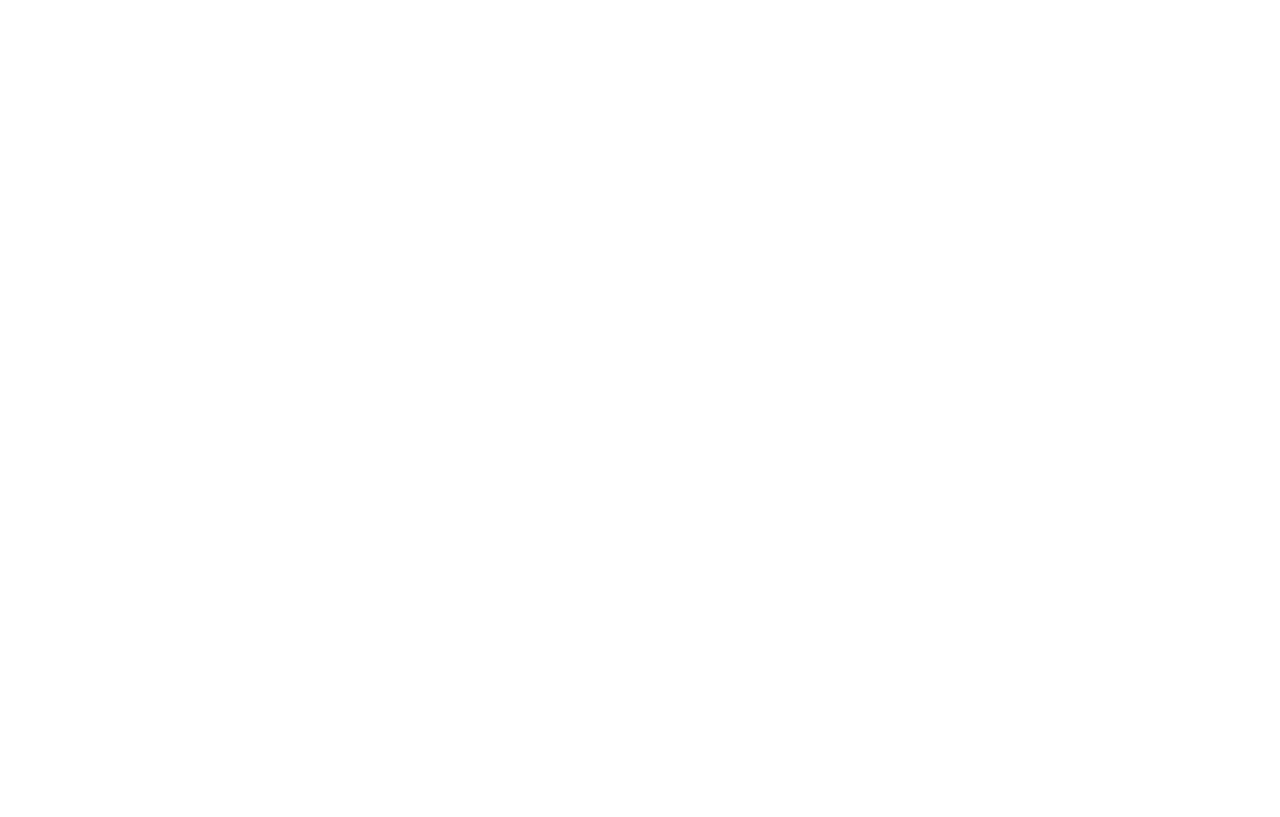
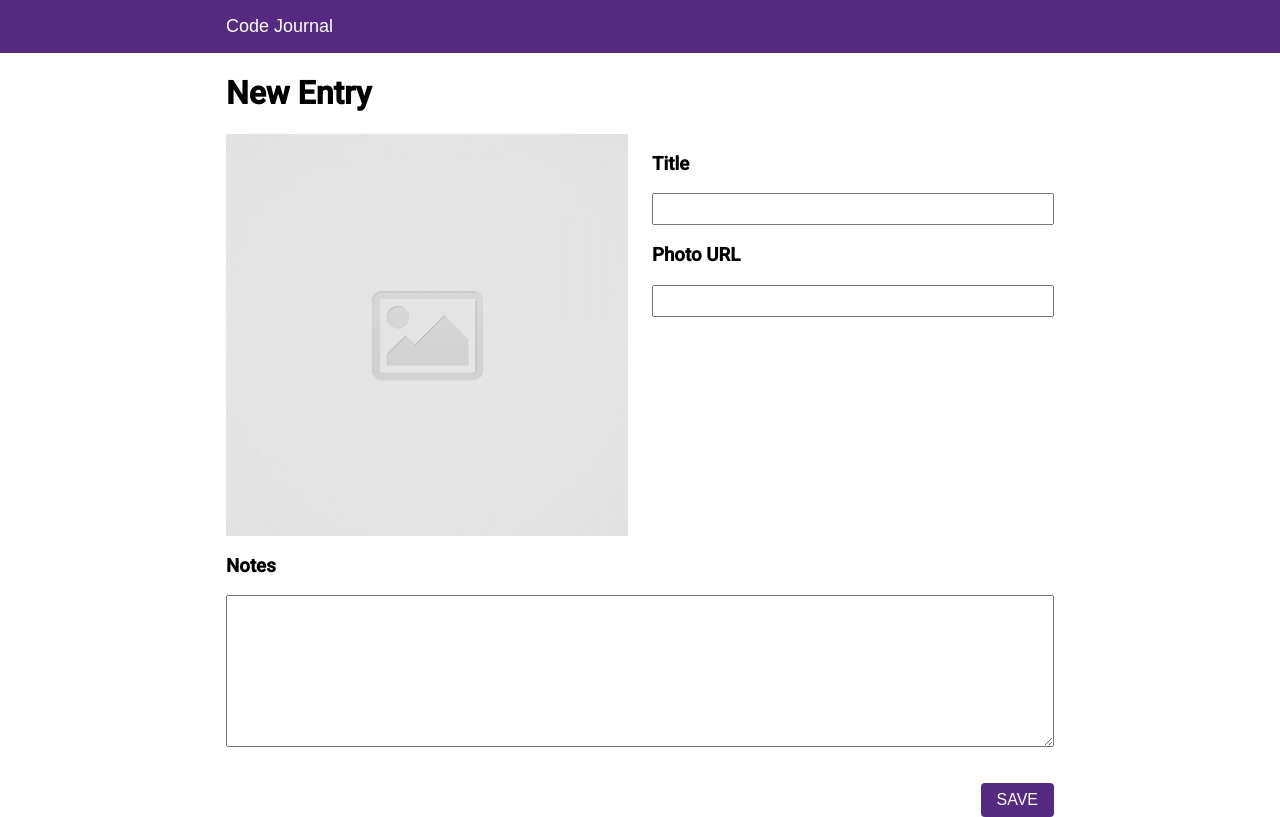
Before and after one commit to SharjeelSIqbal/code-journal, a website: page index.html in a window 1280 px wide. Drawn offline with Linux system fonts and the light colour scheme.

Commit message:
In progress, making final adjustments to styling in css and giving detail to areas that have been overlooked.

```diff
--- a/css/styles.css
+++ b/css/styles.css
@@ -0,0 +1,68 @@
+body {
+  margin: 0 auto;
+}
+
+header {
+  padding: 1rem 0 1rem;
+  color: white;
+  font-size: 18px;
+}
+
+.color-scheme {
+  background-color: #552b81;
+  color: white;
+}
+
+.justify-start {
+  justify-content: start;
+}
+
+.justify-between {
+  justify-content: space-between;
+}
+
+.save-button {
+  margin: 2rem 0 0;
+  padding: 0.5rem 1rem;
+  border: none;
+  border-radius: 0.25rem;
+  font-size: 16px;
+  font-weight: normal;
+}
+
+.sans-serif {
+  font-family: sans-serif;
+}
+
+.input-font-size {
+  font-size: 16;
+}
+
+.title-form {
+  font-family: "Roboto", sans-serif;
+}
+
+.title-inputs-height {
+  height: 2rem;
+}
+
+.input-radius {
+  border-radius: 0.8rem;
+}
+
+.justify-end {
+  justify-content: flex-end;
+}
+
+.margin-header {
+  margin: 1rem 0 1rem;
+}
+
+input:focus,
+#entry-notes:focus {
+  outline-color: #552b81;
+}
+
+.square-image {
+  max-height: 426px;
+}
--- a/index.html
+++ b/index.html
@@ -10,14 +10,43 @@
     crossorigin="anonymous"
     href="https://cdnjs.cloudflare.com/ajax/libs/font-awesome/5.14.0/css/all.min.css"
     integrity="sha512-1PKOgIY59xJ8Co8+NE6FZ+LOAZKjy+KY8iq0G4B3CyeY6wYHN3yt9PW0XpSriVlkMXe40PTKnXrLnZ9+fkDaog==">
+    <link href="https://fonts.googleapis.com/css2?family=Roboto:wght@500&display=swap" rel="stylesheet">
   <link rel="stylesheet" href="css/reset.css">
   <link rel="stylesheet" href="css/layout.css">
   <link rel="stylesheet" href="css/styles.css">
 </head>
 <body>
-  <header>
-  </header>
-  <main>
+  <header class="color-scheme">
+    <div class="container">
+      <div class="column-full sans-serif">
+        Code Journal
+      </div>
+    </div>
+    </header>
+  <main class="container">
+    <div data-view="entry-form">
+        <form action="submit">
+          <div class="justify-between row">
+            <h1 class="bold title-form column-full">New Entry</h1>
+            <img class="column-half image-padding square-image" name="set-image" src="images/placeholder-image-square.jpg" alt="userImage">
+            <div class="column-half">
+              <h3 class="title-form">Title</h3>
+              <input class="title-inputs-height input-font-size sans-serif column-full" id="note-title" type="name" required>
+              <h3 class="title-form">Photo URL</h3>
+              <input class="title-inputs-height input-font-size sans-serif column-full" id="url" type="text" required>
+            </div>
+          </div>
+          <div class= "row">
+            <h3 class="title-form column-full">Notes</h3>
+            <div class="column-full">
+              <textarea name="notes" id="entry-notes" cols="100" rows="10" class="sans-serif input-font-size column-full" required></textarea>
+            </div>
+            <div class="justify-end row column-full">
+              <button class="color-scheme save-button sans-serif">SAVE</button>
+            </div>
+          </div>
+        </form>
+    </div>
   </main>
   <script src="js/data.js"></script>
   <script src="js/main.js"></script>
--- a/js/main.js
+++ b/js/main.js
@@ -1,2 +1,41 @@
 /* global data */
 /* exported data */
+var $title = document.querySelector('#note-title');
+var $urlInput = document.querySelector('#url');
+var $notes = document.querySelector('#entry-notes');
+var $submit = document.querySelector('button');
+var notes = [];
+
+function setImage(event) {
+
+  document.querySelector('img').setAttribute('src', $urlInput.value);
+}
+
+$urlInput.addEventListener('input', setImage);
+
+function resetForm(event) {
+  notes.push({
+    title: $title.value,
+    photoURL: $urlInput.value,
+    notes: $notes.value
+  });
+
+  $title.value = '';
+  $urlInput.value = '';
+  $notes.value = '';
+  document.querySelector('img').setAttribute('src', 'images/placeholder-image-square.jpg');
+  return notes;
+}
+
+$submit.addEventListener('click', resetForm);
+
+function storeData(event) {
+
+  return localStorage.setItem('notepages', JSON.stringify(notes));
+
+}
+var oldEntries = localStorage.getItem('notepages');
+if (oldEntries !== null) {
+  notes = JSON.parse(oldEntries);
+}
+window.addEventListener('beforeunload', storeData);
```
